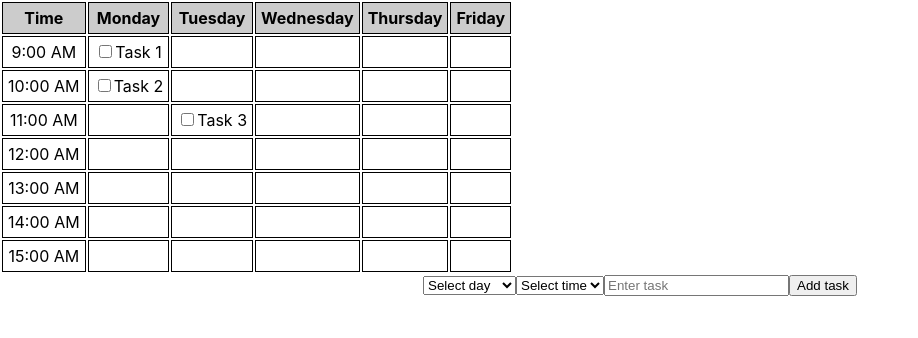
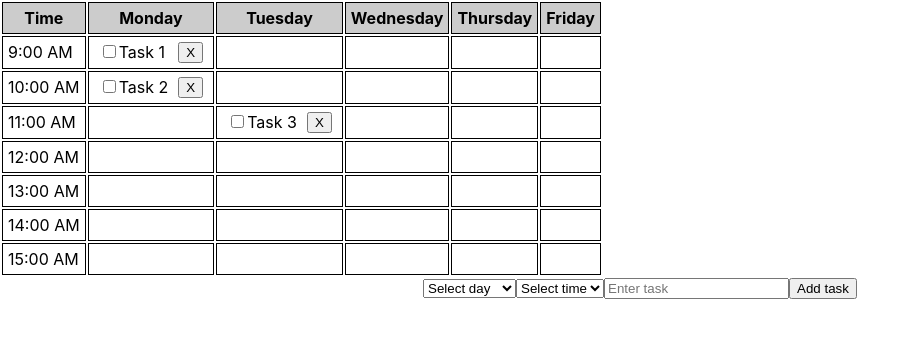
Before and after one commit to Eason-Jin/Task-List, a React (Create React App) app in the folder task-list/: page / in a window 1280 px wide. Shown: the top 338 px of the page, without its empty margins (0-918 px from the left). Built offline with nearby package versions, Linux system fonts and the light colour scheme; the HTML template or start-up script is replaced by a standard one.

Commit message:
Delete tasks

```diff
--- a/task-list/src/components/TimeTable/TaskInput.js
+++ b/task-list/src/components/TimeTable/TaskInput.js
@@ -23,6 +23,7 @@ const TaskInput = ({ onAddTask }) => {
       time,
       task,
     });
+    setTask("");
   };
 
   return (
--- a/task-list/src/components/TimeTable/TimeTable.css
+++ b/task-list/src/components/TimeTable/TimeTable.css
@@ -12,3 +12,17 @@
 .time-table th {
   background-color: #ccc;
 }
+
+.time-table td {
+  text-align: left;
+  vertical-align: top;
+}
+
+.time-table div {
+  margin: 0 5px;
+}
+
+.time-table td button {
+  float: right;
+  margin-left: 10px;
+}
--- a/task-list/src/components/TimeTable/TimeTable.js
+++ b/task-list/src/components/TimeTable/TimeTable.js
@@ -103,6 +103,16 @@ const handleCheckboxChange = (id, day) => {
     setTasks(newTasks);
   };
 
+  const handleDeleteTask = (id, day) => {
+    const newTasks = tasks.map((taskDay) => {
+      if (taskDay.day === day) {
+        taskDay.tasks = taskDay.tasks.filter((task) => task.id !== id);
+      }
+      return taskDay;
+    });
+    setTasks(newTasks);
+  };
+
   return (
     <div className="time-table">
       <table>
@@ -132,6 +142,7 @@ const handleCheckboxChange = (id, day) => {
                           onChange={() => handleCheckboxChange(task.id, taskDay.day)}
                         />
                         {task.task}
+                        <button onClick={() => handleDeleteTask(task.id, taskDay.day)}>X</button>
                       </div>
                     ))}
                   </td>
```
